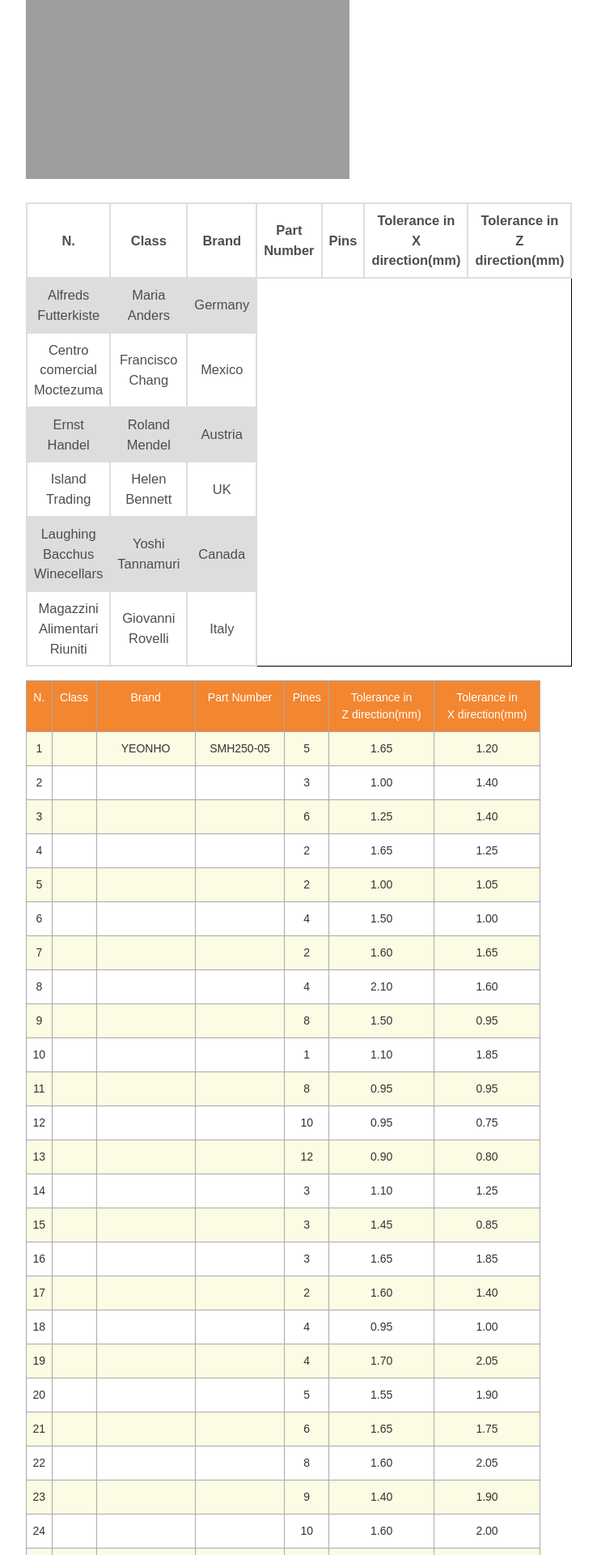
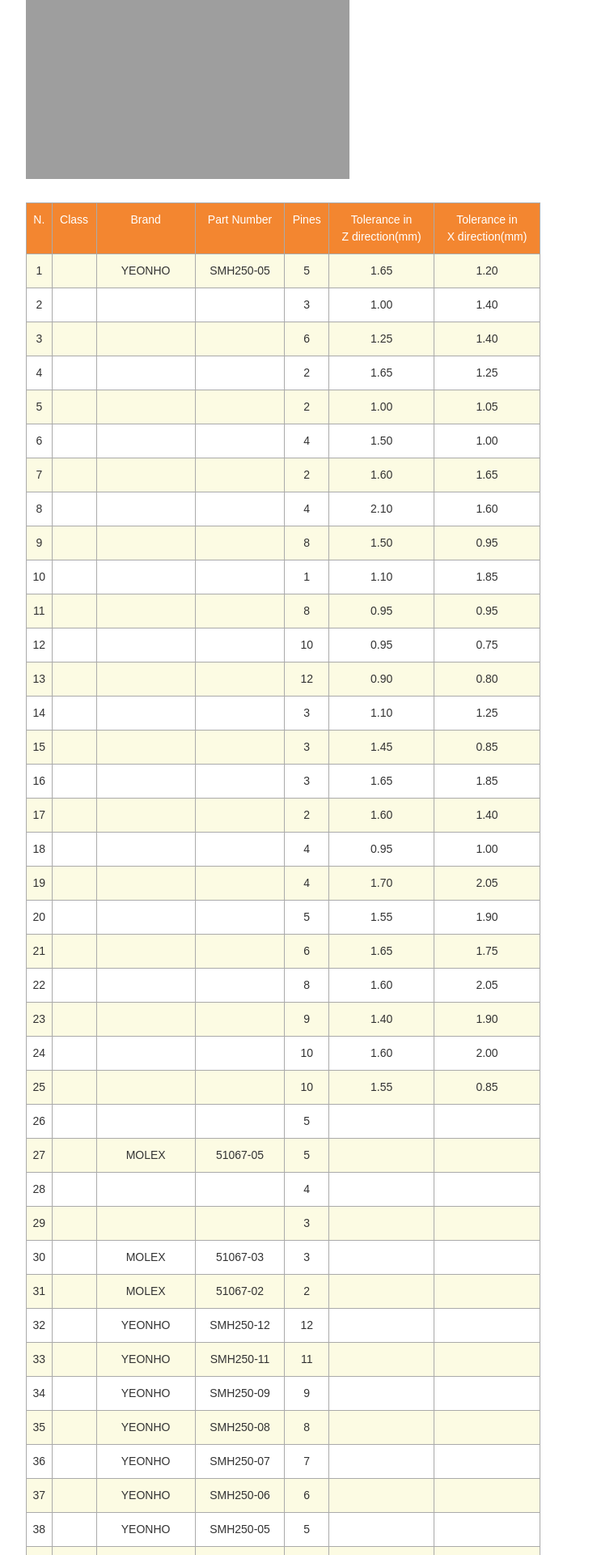
Before and after one commit to fryumbla/Conectors-Database, a Jekyll site: the page built from _pages/tolerance.md, in a window 1280 px wide. Shown: the part 3477-5397 px from the top of the page at 81% size, without its empty margins (290-1028 px from the left). Built offline with Jekyll 4.4.1, drawn with Linux system fonts in a browser that asks for light colours; nearby versions of some CDN libraries.

Commit message:
Tolerance Table

```diff
--- a/_pages/tolerance.md
+++ b/_pages/tolerance.md
@@ -29,78 +29,6 @@ The tolerance or permissible error range is the distance between the male and fe
 We used a different class of cable connectors for this experiments. Commonly, these connectors have been used in wiring harness assembly system. All connectors tested in our system and we made a tolerance database.
 
 <img src="{{ site.url }}{{ site.baseurl }}/images/tolerance/F5.jpg" alt="linearly separable data">
-
-
-
-<html>
-<head>
-<style>
-table {
-    font-family: arial, sans-serif;
-    border: 1px solid black;
-    width: 100%;
-}
-
-td, th {
-    border: 2px solid #dddddd;
-    text-align: center;
-    padding: 8px;
-}
-
-tr:nth-child(even) {
-    background-color: #dddddd;
-}
-</style>
-</head>
-<body>
-
-<!-- <h2>HTML Table</h2> -->
-
-<table>
-  <tr>
-    <th>N.</th>
-    <th>Class</th>
-    <th>Brand</th>
-    <th>Part Number</th>
-    <th>Pins</th>
-    <th>Tolerance in X direction(mm)</th>
-    <th>Tolerance in Z direction(mm)</th>
-  </tr>
-  <tr>
-    <td>Alfreds Futterkiste</td>
-    <td>Maria Anders</td>
-    <td>Germany</td>
-  </tr>
-  <tr>
-    <td>Centro comercial Moctezuma</td>
-    <td>Francisco Chang</td>
-    <td>Mexico</td>
-  </tr>
-  <tr>
-    <td>Ernst Handel</td>
-    <td>Roland Mendel</td>
-    <td>Austria</td>
-  </tr>
-  <tr>
-    <td>Island Trading</td>
-    <td>Helen Bennett</td>
-    <td>UK</td>
-  </tr>
-  <tr>
-    <td>Laughing Bacchus Winecellars</td>
-    <td>Yoshi Tannamuri</td>
-    <td>Canada</td>
-  </tr>
-  <tr>
-    <td>Magazzini Alimentari Riuniti</td>
-    <td>Giovanni Rovelli</td>
-    <td>Italy</td>
-  </tr>
-</table>
-
-</body>
-</html>
-
 
 
 
```
